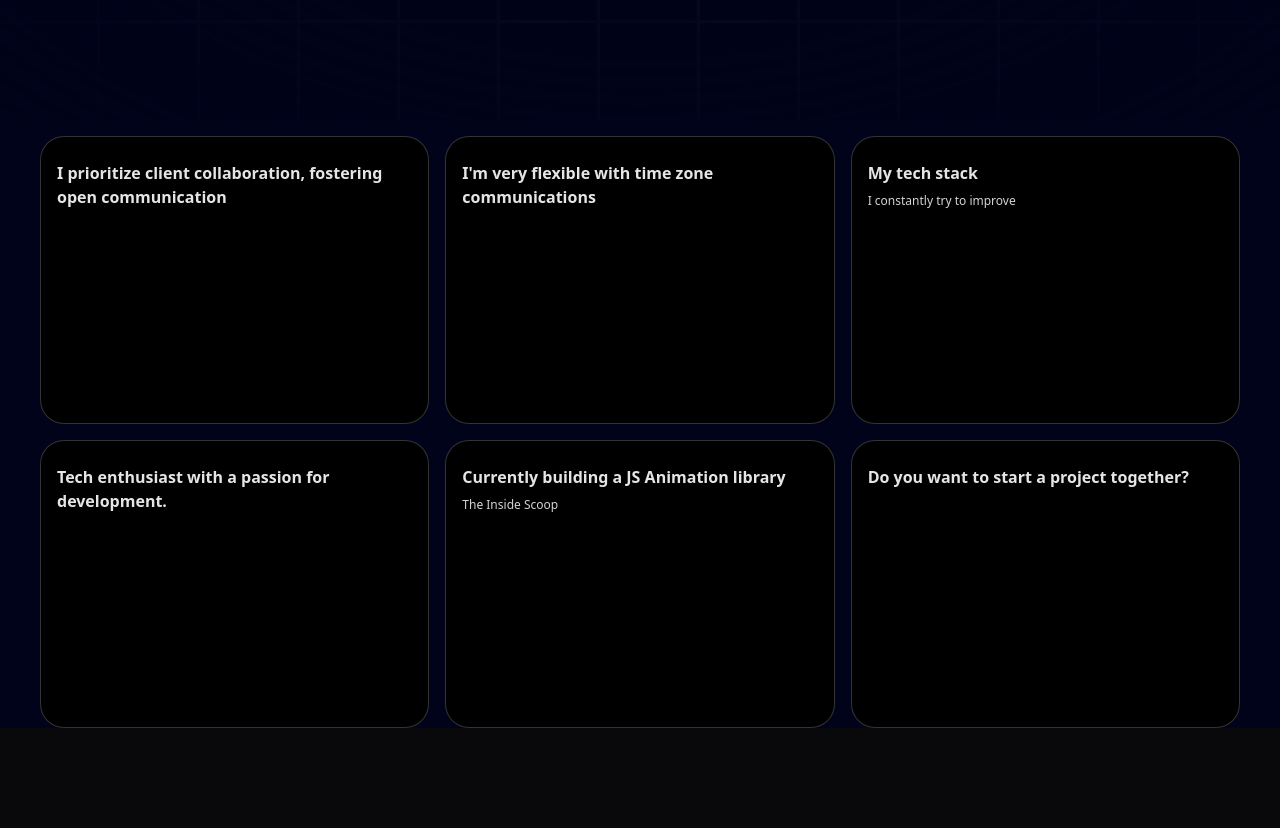
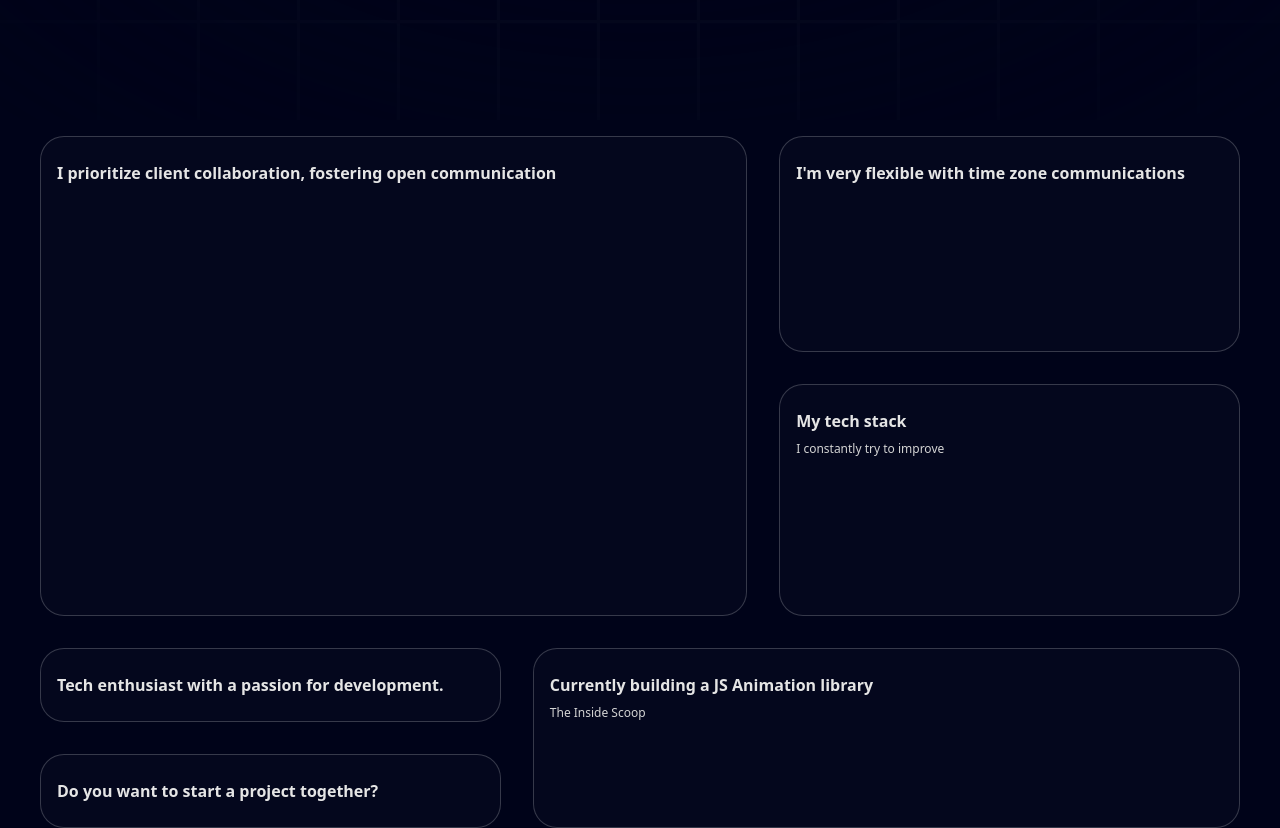
Before and after one commit to Jisap/nextjs14-portfolio-acernity, a Next.js app: page / in a window 1280 px wide. Shown: the part 680-1508 px from the top of the page. Before the commit the page ends 1408 px from the top, so only its background shows below. Built offline with nearby package versions, Linux system fonts and the light colour scheme.

Commit message:
Bento grid ajuste

```diff
--- a/components/Grid.tsx
+++ b/components/Grid.tsx
@@ -6,12 +6,17 @@
   return (
     <section id="abou">
       <BentoGrid>
-        {gridItems.map((item, i) => (
+        {gridItems.map(({id, title, description, className, img, imgClassName, titleClassName, spareImg}) => (
           <BentoGridItem
-            id={item.id}
-            key={item.id}
-            title={item.title}
-            description={item.description}
+            id={id}
+            key={id}
+            title={title}
+            description={description}
+            className={className}
+            img={img}
+            imgClassName={imgClassName}
+            titleClassName={titleClassName}
+            spareImg={spareImg}
           />
         ))}
       </BentoGrid>
--- a/components/ui/BentoGrid.tsx
+++ b/components/ui/BentoGrid.tsx
@@ -10,7 +10,7 @@
   return (
     <div
       className={cn(
-        "grid md:auto-rows-[18rem] grid-cols-1 md:grid-cols-3 gap-4 max-w-7xl mx-auto ",
+        "grid grid-cols-1 md:grid-cols-6 lg:grid-cols-5 md:grid-row-7 gap-4 lg:gap-8 mx-auto",
         className
       )}
     >
@@ -23,27 +23,34 @@
   className,
   title,
   description,
-  header,
-  icon,
-  id
+  id,
+  img,
+  imgClassName,
+  titleClassName,
+  spareImg,
 }: {
   className?: string;
   title?: string | React.ReactNode;
   description?: string | React.ReactNode;
-  header?: React.ReactNode;
-  icon?: React.ReactNode;
-  id: number
+  id?: number,
+  img?: string,
+  imgClassName?: string,
+  titleClassName?: string,
+  spareImg?: string,
 }) => {
   return (
     <div
       className={cn(
-        "row-span-1 relative rounded-3xl group/bento hover:shadow-xl transition duration-200 shadow-input dark:shadow-none p-4 dark:bg-black dark:border-white/[0.2] bg-white border border-transparent justify-between flex flex-col space-y-4 border-red-500",
+        "row-span-1 relative rounded-3xl group/bento hover:shadow-xl transition duration-200 shadow-input dark:shadow-none p-4 dark:bg-black dark:border-white/[0.2] bg-white border border-transparent justify-between flex flex-col space-y-4",
         className
       )}
+      style={{
+        background: 'rgb(4,7,29)',
+        backgroundColor: 'gradient'
+      }}
     >
-      {header}
+
       <div className="group-hover/bento:translate-x-2 transition duration-200">
-        {icon}
         <div className="font-sans font-bold text-neutral-600 dark:text-neutral-200 mb-2 mt-2">
           {title}
         </div>
```
